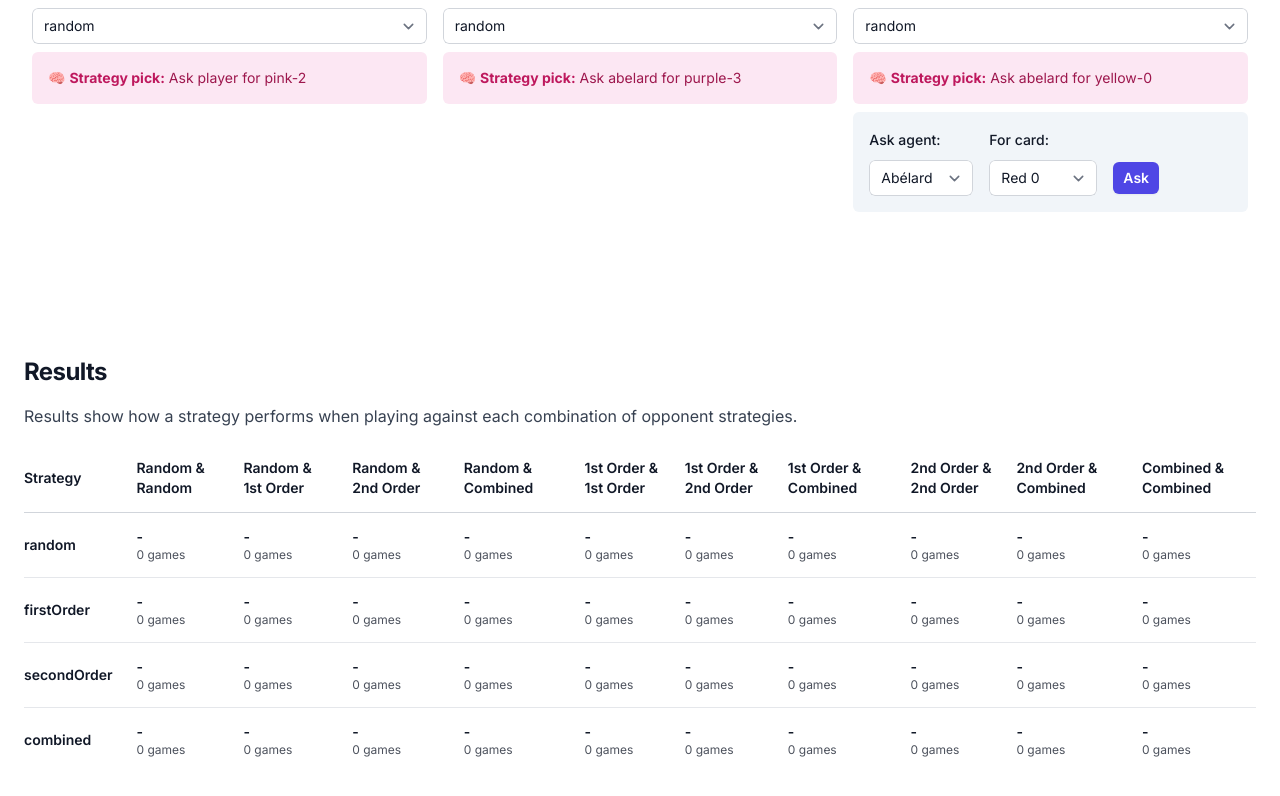
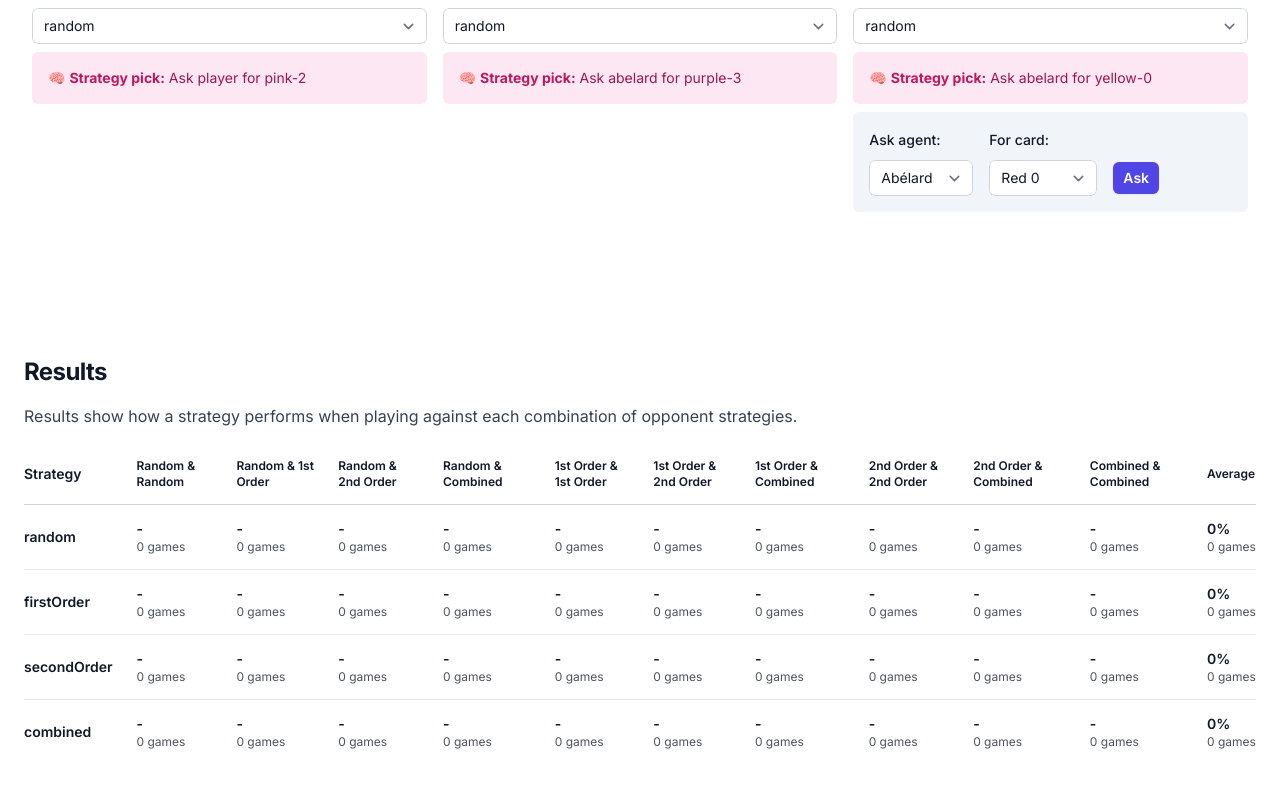
Before and after one commit to koole/quartets-web, a Next.js app: page /game in a window 1280 px wide. Shown: the part 678-1474 px from the top of the page. Built offline with nearby package versions, Linux system fonts and the light colour scheme.

Commit message:
Add average

```diff
--- a/src/app/game/Game.tsx
+++ b/src/app/game/Game.tsx
@@ -401,68 +401,78 @@ export default function Game() {
               </th>
               <th
                 scope="col"
-                className="px-3 py-3.5 text-left text-sm font-semibold text-gray-900"
+                className="px-3 py-3.5 text-left text-xs font-semibold text-gray-900"
               >
                 Random & Random
               </th>
               <th
                 scope="col"
-                className="px-3 py-3.5 text-left text-sm font-semibold text-gray-900"
+                className="px-3 py-3.5 text-left text-xs font-semibold text-gray-900"
               >
                 Random & 1st Order
               </th>
               <th
                 scope="col"
-                className="px-3 py-3.5 text-left text-sm font-semibold text-gray-900"
+                className="px-3 py-3.5 text-left text-xs font-semibold text-gray-900"
               >
                 Random & 2nd Order
               </th>
               <th
                 scope="col"
-                className="px-3 py-3.5 text-left text-sm font-semibold text-gray-900"
+                className="px-3 py-3.5 text-left text-xs font-semibold text-gray-900"
               >
                 Random & Combined
               </th>
               <th
                 scope="col"
-                className="px-3 py-3.5 text-left text-sm font-semibold text-gray-900"
+                className="px-3 py-3.5 text-left text-xs font-semibold text-gray-900"
               >
                 1st Order & 1st Order
               </th>
               <th
                 scope="col"
-                className="px-3 py-3.5 text-left text-sm font-semibold text-gray-900"
+                className="px-3 py-3.5 text-left text-xs font-semibold text-gray-900"
               >
                 1st Order & 2nd Order
               </th>
               <th
                 scope="col"
-                className="px-3 py-3.5 text-left text-sm font-semibold text-gray-900"
+                className="px-3 py-3.5 text-left text-xs font-semibold text-gray-900"
               >
                 1st Order & Combined
               </th>
               <th
                 scope="col"
-                className="px-3 py-3.5 text-left text-sm font-semibold text-gray-900"
+                className="px-3 py-3.5 text-left text-xs font-semibold text-gray-900"
               >
                 2nd Order & 2nd Order
               </th>
               <th
                 scope="col"
-                className="px-3 py-3.5 text-left text-sm font-semibold text-gray-900"
+                className="px-3 py-3.5 text-left text-xs font-semibold text-gray-900"
               >
                 2nd Order & Combined
               </th>
               <th
                 scope="col"
-                className="px-3 py-3.5 text-left text-sm font-semibold text-gray-900"
+                className="px-3 py-3.5 text-left text-xs font-semibold text-gray-900"
               >
                 Combined & Combined
+              </th>
+              <th
+                scope="col"
+                className="px-3 py-3.5 text-left text-xs font-semibold text-gray-900 sm:pr-0"
+              >
+                Average
               </th>
             </tr>
           </thead>
           <tbody className="divide-y divide-gray-200">
-            {gameEnvironment.current.strategies.map((strategy) => (
+            {gameEnvironment.current.strategies.map((strategy) => {
+              let totalWins = 0;
+              let totalLosses = 0;
+
+              return (
                 <tr key={strategy}>
                   <td className="py-3.5 pl-4 pr-3 text-left text-sm font-semibold text-gray-900 sm:pl-0">
                     {strategy}
@@ -487,6 +497,10 @@ export default function Game() {
                         // Get the color from the array
                         color = tailwind_heatmap[index];
                       }
+                      // Add to total wins and losses
+                      totalWins += value.wins;
+                      totalLosses += value.losses;
+
                       return (
                         <td
                           className={`px-3 py-3.5 text-left text-sm font-semibold text-gray-900 ${color}`}
@@ -500,8 +514,16 @@ export default function Game() {
                       );
                     }
                   )}
+                  <td className="px-3 py-3.5 text-left text-sm font-semibold text-gray-900 sm:pr-0">
+                    {Math.round((totalWins / (totalWins + totalLosses)) * 100) || 0}
+                    %
+                    <div className="text-xs opacity-75 font-normal whitespace-nowrap">
+                      {totalWins + totalLosses} games
+                    </div>
+                  </td>
                 </tr>
-            ))}
+              );
+            })}
           </tbody>
         </table>
       </div>
```
Lines whose indentation alone changed are shown as unchanged.
